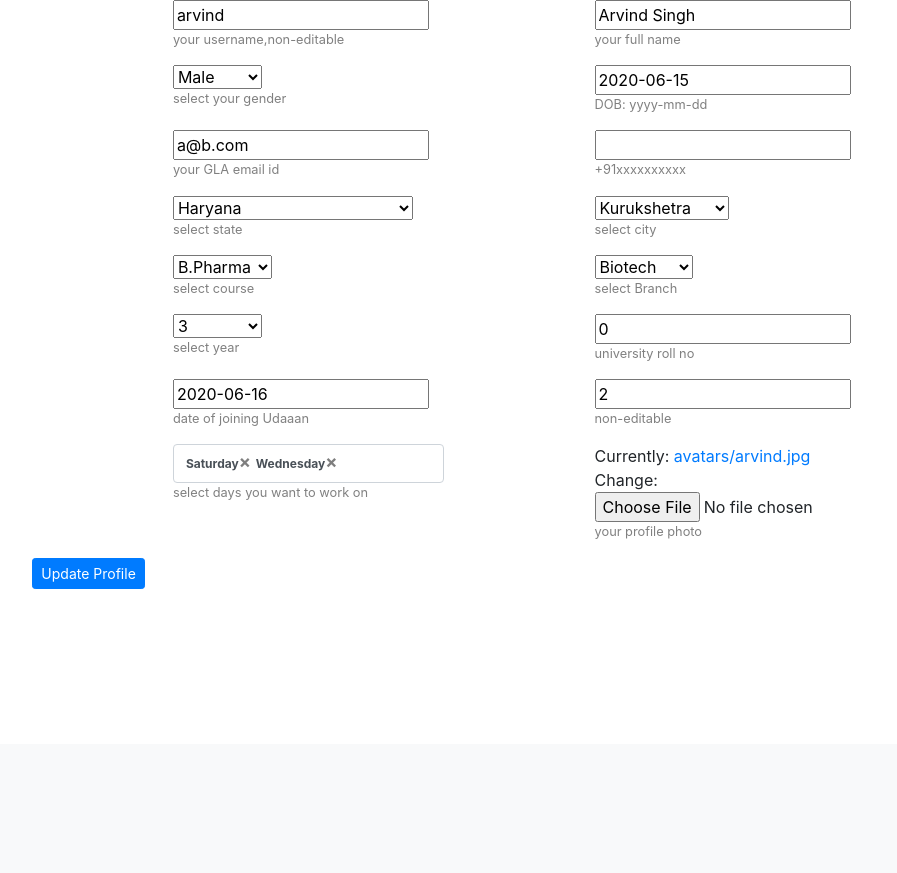
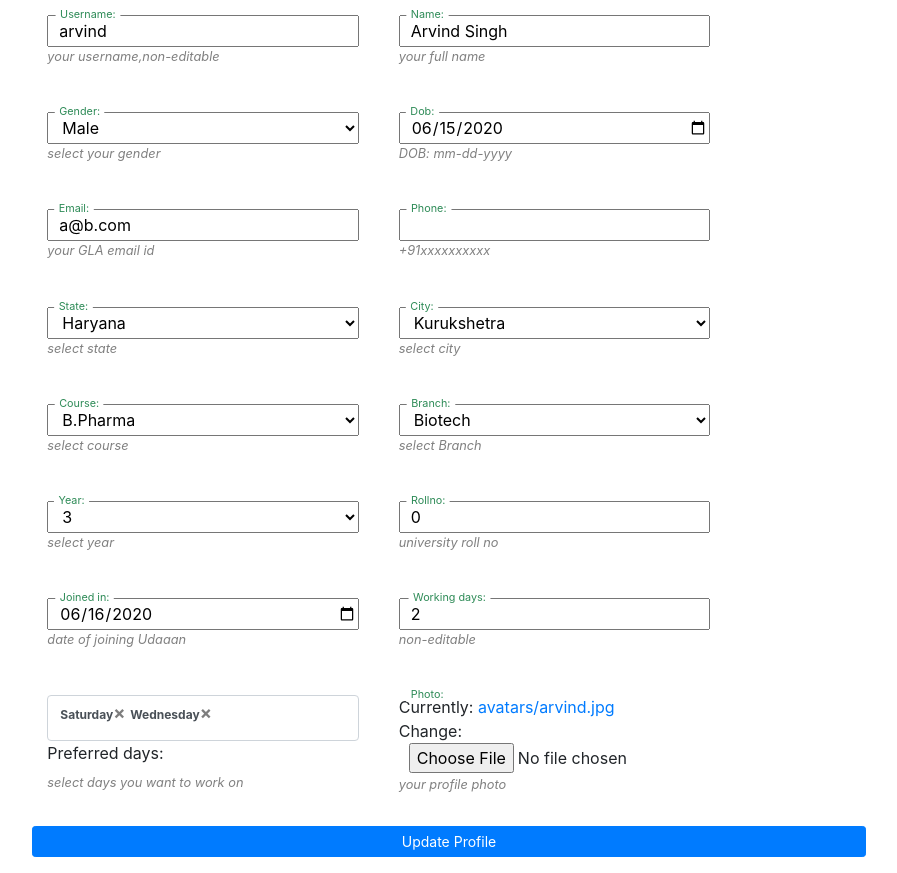
Before and after one commit to arvind115/udaaanportal, a Django app: page /memberupdate/arvind in a window 1280 px wide. Shown: the part 56-929 px from the top of the page, without its empty margins (191-1088 px from the left). Before the commit the page ends 645 px from the top, so only its background shows below. Run offline with Django 3.2, Linux system fonts and the light colour scheme; a user stored in the database is signed in; data comes from the database, SQL or seed files in the repository; both versions use the stored data as it was after the commit; some libraries are stand-ins or nearby versions.

Commit message:
added some styles to MemberCreateView

```diff
--- a/members/templates/load_branches.htm
+++ b/members/templates/load_branches.htm
@@ -1,7 +1,7 @@
 {% if request.user.glamember.branch %}
   <option value="{{ request.user.glamember.branch.pk }}">{{ request.user.glamember.branch }}</option>
 {% else %}
-  <option value="">Select Branch</option>
+  <option value="">  </option>
 {% endif %}
 {% for branch in branches %}
 <option value="{{ branch.pk }}">{{ branch.branch }}</option>
--- a/members/templates/load_cities.htm
+++ b/members/templates/load_cities.htm
@@ -1,7 +1,7 @@
 {% if request.user.glamember.city %}
   <option value="{{ request.user.glamember.city.pk }}">{{ request.user.glamember.city }}</option>
 {% else %}
-  <option value="">Select City</option>
+  <option value=""></option>
 {% endif %}
 {% for city in cities %}
 <option value="{{ city.pk }}">{{ city.city }}</option>
--- a/members/templates/membercreate.htm
+++ b/members/templates/membercreate.htm
@@ -2,94 +2,32 @@
 {% block content %}
 <div class="row no-gutters" style="background: none;">
     <div class="col-md-8 offset-md-2 col-sm-12" style="background: none;">
-      <form method="POST" enctype="multipart/form-data" data-branches-url="{% url 'ajax_load_branches' %}" class="form-horizontal">{% csrf_token %}
+    <form method="POST" enctype="multipart/form-data" data-branches-url="{% url 'ajax_load_branches' %}">{% csrf_token %}
         <input type="hidden" id="user" value="{{ request.user }}" />
-        <!-- <div class="form-row" style="background: none;">
-          <div class="col-md-2 col-sm-12">{{ form.username.label }}</div>
-          <div class="col-md-4 col-sm-12">{{ form.username }}
-          </div>
-          <div class="col-md-2 col-sm-12">{{ form.name.label }}</div>
-          <div class="col-md-4 col-sm-12">{{ form.name }}
-            {% if form.name.help_text %}
-              present.
-            <small style="color:grey">{{ form.name.help_text }}</small>
-          {% endif %}
-          </div>
-        </div>
-        <div class="form-row">
-          <div class="col-md-2 col-sm-12">{{ form.gender.label }}</div>
-          <div class="col-md-4 col-sm-12">{{ form.gender }}</div>
-          <div class="col-md-2 col-sm-12">{{ form.email.label }}</div>
-          <div class="col-md-4 col-sm-12">{{ form.email }}</div>
-        </div>
-        <div class="form-row">
-          <div class="col-md-2 col-sm-12">{{ form.dob.label }}</div>
-          <div class="col-md-4 col-sm-12">{{ form.dob }}</div>
-          <div class="col-md-2 col-sm-12" >{{ form.phone.label }}</div>
-          <div class="col-md-4">{{ form.phone }}</div>
-        </div>
-        <div class="form-row">
-          <div class="col-md-2 col-sm-12">{{ form.state.label }}</div>
-          <div class="col-md-4 col-sm-12">{{ form.state }}</div>
-          <div class="col-md-2 col-sm-12">{{ form.city.label }}</div>
-          <div class="col-md-4 col-sm-12">{{ form.city }}</div>
-        </div>
-        <div class="form-row">
-          <div class="col-md-2 col-sm-12">{{ form.course.label }}</div>
-          <div class="col-md-4 col-sm-12">{{ form.course }}</div>
-          <div class="col-md-2 col-sm-12">{{ form.branch.label }}</div>
-          <div class="col-md-4 col-sm-12">{{ form.branch }}</div>
-        </div>
-        <div class="form-row">
-          <div class="col-md-2 col-sm-12">{{ form.year.label }}</div>
-          <div class="col-md-4 col-sm-12">{{ form.year }}</div>
-          <div class="col-md-2 col-sm-12">{{ form.rollno.label }}</div>
-          <div class="col-md-4 col-sm-12">{{ form.rollno }}</div>
-        </div>
-        <div class="form-row">
-          <div class="col-md-2 col-sm-12">{{ form.joined_in.label }}</div>
-          <div class="col-md-4 col-sm-12">{{ form.joined_in }}</div>
-          <div class="col-md-2 col-sm-12">{{ form.working_days.label }}</div>
-          <div class="col-md-4 col-sm-12">{{ form.working_days }}</div>
-        </div>
-        <div class="form-row">
-          <div class="col-md-2 col-sm-12">{{ form.preferred_days.label }}</div>
-          <div class="col-md-4 col-sm-12">{{ form.preferred_days }}</div>
-          <div class="col-md-2 col-sm-12">{{ form.photo.label }}</div>
-          <div class="col-md-4 col-sm-12">{{ form.photo }}</div>
-        </div> -->
         {% for field in form %}
           {% if not forloop.counter|divisibleby:2 %}
-            <div class="form-row">
+            <div class="form-row no-gutters" style="background-color: none;">
           {% endif %}
-          <div class="col-md-2 col-sm-12">
-            <!-- {{ field.label_tag }} -->
-          </div>
-          <div class="col-md-4 col-sm-12">
+          <div class="col-md-5 col-sm-12" style="background-color: none;">
+            <div class="inputDiv">
                 {{ field}}
+                {{ field.label_tag }}
                 {% if field.errors %}
                   {% for error in field.errors %}
-                <p style="color:red"><small>{{ error }}</small></p>
+                    <p style="color:red"><i><small>{{ error }}</small></i></p>
                   {% endfor %}
                 {% else %}
                   {% if field.help_text %}
-                <p><small class="help-block" style="color:grey">{{ field.help_text }}</small></p>
+                    <p><i><small class="help-block" style="color:grey">{{ field.help_text }}</small></i></p>
                   {% endif %}
                 {% endif %}
+            </div>
           </div>
           {% if forloop.counter|divisibleby:2 %}
             </div>
           {% endif %}
-          <!-- {{ field.label_tag }} <br> -->
-          <!-- {{ field }} -->
-          <!-- {% if field.help_text %}
-            <p><small style="color:grey">{{ field.help_text }}</small></p>
-          {% endif %}
-          {% for error in field.errors %}
-            <p style="color:red">{{ error }}</p>
         {% endfor %}
-        </p> -->
-        {% endfor %}
+
         {% if request.path == '/membercreate' %}
           <button type="submit" class="btn btn-sm btn-success">Create Profile</button>
         {% else %}
--- a/members/views.py
+++ b/members/views.py
@@ -7,6 +7,7 @@ from django.contrib.auth.mixins import LoginRequiredMixin
 from django.contrib import messages
 from django.contrib.auth.models import User
 
+from django.forms import DateInput
 
 from .models import Branch,GLAMember,Course,State,City
 from .forms import GLAMemberForm
@@ -14,14 +15,11 @@ from .forms import GLAMemberForm
 # Create your views here.
 def load_branches(request,*args,**kwargs):
   return render(request, 'load_branches.htm', {
-    'branches':Branch.objects.filter(course=request.GET.get('course'))
-  })
+    'branches':Branch.objects.filter(course=request.GET.get('course'))})
+
 def load_cities(request,*args,**kwargs):
-  print('kwargs = ',kwargs)
   return render(request, 'load_cities.htm', {
-    'cities':City.objects.filter(state=request.GET.get('state')),
-    'dashes':True
-  })
+    'cities':City.objects.filter(state=request.GET.get('state'))})
 
 class MemberCreateView(LoginRequiredMixin,CreateView):
   login_url = reverse_lazy('login')
@@ -31,15 +29,11 @@ class MemberCreateView(LoginRequiredMixin,CreateView):
 
   def get(self,request,*args,**kwargs):
     if GLAMember.objects.filter(user=request.user).exists():
-    # if request.user.glamember:
       return render(request,'snippets/profileexists.htm',{})
     return super(MemberCreateView,self).get(request,*args,**kwargs)
 
   def post(self,request,*args, **kwargs):
     form = GLAMemberForm(request.POST,request.FILES)
-    print('....in post()')
-    print('POST = ',request.POST)
-    print('FILES = ', request.FILES)
     course_id = request.POST.get('course', None)
     if course_id is not None:
       form.fields['branch'].queryset = Branch.objects.filter(course_id=course_id).order_by('branch')
@@ -47,84 +41,20 @@ class MemberCreateView(LoginRequiredMixin,CreateView):
     if state_id is not None:
       form.fields['city'].queryset = City.objects.filter(state_id=state_id).order_by('city')
     if form.is_valid():
-        print('\tFORM VALID.')
-        # Call parent form_valid to create model record object
-        # super(MemberCreateView,self).form_valid(form)
         self.form_valid(form)
-        # obj = form.save(commit=False)
-        # obj.user = request.user
-        # obj.save()
-        # user = request.user
-        # user.glamember = form.save()
-        # user.save()
-        # form.fields['user'] = User.objects.filter(pk=self.request.user.id).first()
-        # form.save()
         messages.success(request, 'Member profile created successfully!')
         return HttpResponseRedirect(self.get_success_url())
     # Form is invalid , set object to None, since class-based view expects model record object
-    print('\t FORM INVALID')
     self.object = None
     return super(MemberCreateView,self).form_invalid(form)
 
-  # def get_context_data(self, **kwargs):
-  #   form = kwargs.get('form') or super(MemberCreateView,self).get_form()
-  #   if self.request.method == 'GET':
-  #     print('in CreateView gcd() with GET')
-  #     print('form length = ',len(str(form)))
-  #     # print('req_user',self.request.user)
-  #     # print('db_user',User.objects.filter(pk=self.request.user.id).first())
-  #     # form.fields['city'].queryset =  City.objects.none()
-  #     # form.fields['branch'].queryset = Branch.objects.none()
-  #     print('form length = ',len(str(form)))
-  #   '''else:
-  #     print('in gcd() with POST')
-  #     form.fields['city'].queryset = City.objects.filter(state_id=form.cleaned_data.get('state'))
-  #     form.fields['branch'].queryset = Branch.objects.filter(course_id=form.cleaned_data.get('course'))'''
-  #   kwargs['form'] = form
-  #   return super().get_context_data(**kwargs)
-
-  # def get_initial(self):
-  #   initial = super(MemberCreateView,self).get_initial()
-  #   initial['city'].queryset = City.objects.none()
-  #   return initial
-
-  # def get_form(self):
-  #   # print('in get_form()..')
-  #   form = super(MemberCreateView, self).get_form()
-  #   initial_base = self.get_initial()
-  #   initial_base['username'] = self.request.user
-  #   form.initial = initial_base
-  #   # form.fields['username'].disabled = True
-  #   form.fields['state'].queryset = State.objects.all()
-  #   form.fields['city'].queryset = City.objects.none()
-  #   form.fields['course'].queryset = Course.objects.all()
-  #   form.fields['branch'].queryset = Branch.objects.none()
-  #   return form
-
-  # def form_valid(self,form):
-  #   print('\tin form_valid()')
-  #   super(MemberCreateView,self).form_valid(form)
-  #   # Add action to valid form phase
-  #   messages.success(self.request, 'Member profile created successfully!')
-  #   return HttpResponseRedirect(self.get_success_url())
   def form_valid(self, form):
     form.instance.user = self.request.user
     super().form_valid(form)
-    # messages.success(self.request, 'Member profile created successfully!')
     return HttpResponseRedirect(self.get_success_url())
 
   def get_success_url(self):
     return reverse('memberdetails',kwargs={'slug':self.request.POST.get('username')})
-
-  # def form_invalid(self,form):
-  #   print('in form invalid()...')
-  #   # Add action to invalid form phase
-  #   super(MemberCreateView,self).form_invalid(form)
-  #   return self.render_to_response(self.get_context_data(form=form))
-
-
-
-# seed into db
 
 class MemberUpdateView(LoginRequiredMixin,UpdateView):
   login_url = reverse_lazy('login')
@@ -136,86 +66,21 @@ class MemberUpdateView(LoginRequiredMixin,UpdateView):
   template_name = 'membercreate.htm'
 
   def get(self,request,*args,**kwargs):
-    print('in GET of UpdateView')
     if not GLAMember.objects.filter(user=request.user).exists():
       return redirect('membercreate')
     if not str(kwargs.get('slug')) == str(request.user):
       return HttpResponse('You are NOT authorised to edit other members details')
-    #   profile exists for requset.user, logged in user is request.user
     return super(MemberUpdateView,self).get(request,*args,**kwargs)
 
-  # def get_object(self,*args,**kwargs):
-  #   obj = super().get_object(*args,**kwargs)
-  #   print('in get_object()')
-  #   print(kwargs)
-  #   print(self.request.GET)
-  # #   # print(type(obj.state))
-  # #   # cities = obj.state.city_set.all()
-  # #   # print(cities)
-  # #   # print(type(obj.city))
-  #   return obj
 
   def get_form(self,*args,**kwargs):
     form =  super().get_form(*args,**kwargs)
-    print('in get_form')
     print(len(str(form)))
-    # state = form.fields['state']
-    # print(state)
     form.fields['city'].queryset = City.objects.none()
     form.fields['branch'].queryset = Branch.objects.none()
-    print(len(str(form)))
+    form.fields['dob'].widget = DateInput(attrs={'type':'date'})
+    form.fields['joined_in'].widget = DateInput(attrs={'type':'date'})
     return form
-
-  # def post(self,*args, **kwargs):
-  #   form = GLAMemberForm(self.request.POST,self.request.FILES)
-  #   print('....in UpdateView post()')
-  #   print('POST = ',self.request.POST)
-  #   print('FILES = ', self.request.FILES)
-  #   course_id = self.request.POST.get('course', None)
-  #   if course_id is not None:
-  #     form.fields['branch'].queryset = Branch.objects.filter(course_id=course_id).order_by('branch')
-  #   state_id = self.request.POST.get('state',None)
-  #   if state_id is not None:
-  #     form.fields['city'].queryset = City.objects.filter(state_id=state_id).order_by('city')
-  #   if form.is_valid():
-  #       print('\tFORM VALID.')
-  #       # Call parent form_valid to create model record object
-  #       super(MemberUpdateView,self).form_valid(form)
-  #       # self.form_valid(form)
-  #       messages.success(self.request, 'Member profile created successfully!')
-  #       return HttpResponseRedirect(self.get_success_url())
-  #   # Form is invalid , set object to None, since class-based view expects model record object
-  #   print('\t FORM INVALID')
-  #   self.object = None
-  #   return super(MemberUpdateView,self).form_invalid(form)
-
-  # def get_context_data(self, **kwargs):
-  #   kwargs = super().get_context_data(**kwargs)
-  #   form = kwargs.get('form') or super(MemberUpdateView,self).get_form()
-  #   if self.request.method == 'GET':
-  #     print('UpdateView gcd() with GET')
-  #     print('kwargs', kwargs)
-  #     print('form',len(str(form)))
-  #   else:
-  #     print('in gcd() with POST')
-  #     print('POST = ',self.request.POST)
-  #     print('FILES = ', self.request.FILES)
-  #     form = GLAMemberForm(self.request.POST,self.request.FILES)
-  #     form.fields['city'].queryset = City.objects.filter(state_id=self.request.POST.get('state'))
-  #     form.fields['branch'].queryset = Branch.objects.filter(course_id=self.request.POST.get('course'))
-  #     print('form',len(str(form)))
-  #     if form.is_valid():
-  #       print('\tVALID FORM')
-  #       # self.form_valid(form)
-  #   kwargs['form'] = form
-  #   return kwargs
-
-  # def form_valid(self, form):
-  #   form.instance.user = self.request.user
-  #   super(MemberUpdateView,self).form_valid(form)
-  #   messages.success(self.request, 'Member profile updated successfully!')
-  #   return HttpResponseRedirect(self.get_success_url())
-
 
 class MemberDetails(DetailView):
   model = GLAMember
--- a/templates/base.htm
+++ b/templates/base.htm
@@ -19,6 +19,50 @@ integrity="sha384-b/U6ypiBEHpOf/4+1nzFpr53nxSS+GLCkfwBdFNTxtclqqenISfwAzpKaMNFNm
   </div>
 
   {% include 'scripts.htm' %}
+
+<style>
+  input,select,button[type='submit']{
+    width:100%;
+  }
+  .inputDiv{
+    position: relative;
+    margin:0px;
+    padding: 15px;
+    /* background:red; */
+}
+.inputDiv input,select{
+    width:100%;
+    height:32px !important;
+    padding-left: 10px;
+}
+.inputDiv input+label, select+label
+{
+    position: absolute;
+    padding:0px 5px 0px 5px;
+    top:18px;
+    left:20px;
+    cursor: text;
+}
+.inputDiv input:focus+label,
+.inputDiv input:not(:placeholder-shown)+label,
+select:valid+label, select:focus+label{
+  opacity:1;
+  transform: scale(.9) translateY(-80%) translateX(0px);
+  color: seagreen;
+  background: white;
+  font-size:12px;
+}
+.inputDiv input:focus, select:active, select:valid{
+    outline-color: seagreen;
+}
+.inputDiv label, .inputDiv input, select{
+    transition: all 0.4s;
+    transition-timing-function: ease;
+    transition-timing-function: cubic-bezier(0.25, 0.1, 0.25, 1);
+/*     opacity:0.8; */
+}
+
+</style>
 <!-- <style>
 .form-row{
   margin-bottom: 15px;
--- a/templates/registration/login.html
+++ b/templates/registration/login.html
@@ -3,8 +3,8 @@
 {% block content %}
 <h2>Login Page</h2>
 <div class="row no-gutters">
-    <div class="col-4 offset-md-4 col-sm-12">
-      <form method="post" class='form-control'>
+    <div class="col-md-3 offset-md-4 col-sm-12">
+      <form method="post" class='#'>
         {% csrf_token %}
         {% if form.errors %}
             {% for field in form %}
```
Also changed, not shown: members/forms.py (+10 -50 lines), members/models.py (+4 -3 lines), db.sqlite3. Lines whose indentation alone changed are shown as unchanged.
